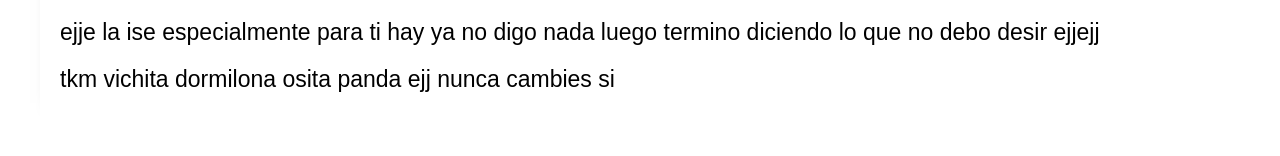
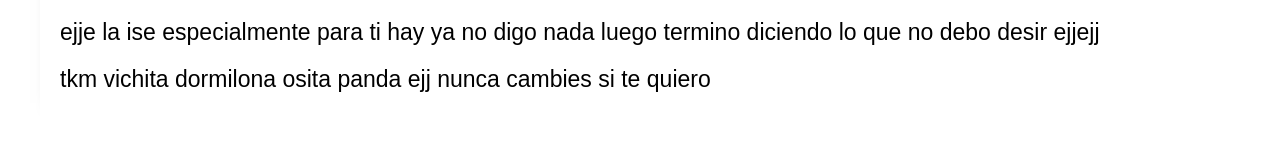
Before and after one commit to fp118160/guadalupecarta, a plain HTML site: page carta.html in a window 1280 px wide. Shown: the part 3634-3790 px from the top of the page. Drawn offline with Linux system fonts and the light colour scheme.

Commit message:
1v3
agrege contenido

```diff
--- a/carta.html
+++ b/carta.html
@@ -82,7 +82,7 @@
 <p>dejare publica asta que la leas despues vere si cambio el contenido de la misma o como tu desidas la empese aser </p>
 <p>el sabado jjej practicamente la ise en tiempo record si sabes de codigos de programacion esta contiene css,hmtl,JavaScript</p>
 <p>ejje la ise especialmente para ti hay ya no digo nada luego termino diciendo lo que no debo desir ejjejj</p>
-<p>tkm vichita dormilona osita panda ejj  nunca cambies si</p>
+<p>tkm vichita dormilona osita panda ejj  nunca cambies si te quiero</p>
 
         </article>
 
```
